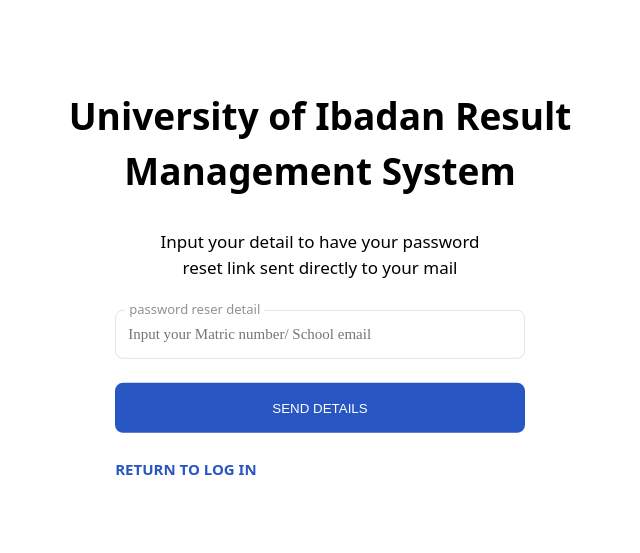
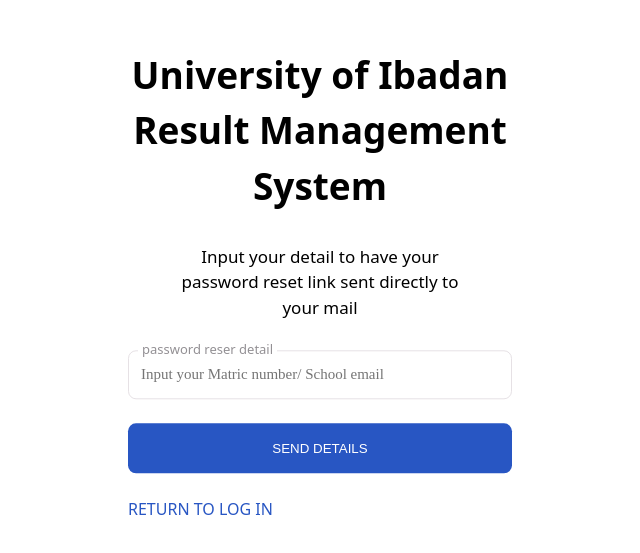
Before and after one commit to Qudusayo/ui_rms, a React (Vite) app: page /password-reset in a window 1280 px wide. Shown: the part 131-684 px from the top of the page, without its empty margins (320-960 px from the left). Built offline with nearby package versions, Linux system fonts and the light colour scheme.

Commit message:
Password Reset Page corrected

```diff
--- a/src/pages/password-reset.tsx
+++ b/src/pages/password-reset.tsx
@@ -4,16 +4,14 @@
 import { Link } from "react-router";
 
 const Container = styled.section`
-  width: 40%;
+  width: 90%;
+  max-width: 480px;
   margin: auto;
   box-sizing: border-box;
   position: absolute;
   transform: translate(-50%, -50%);
   top: 50%;
   left: 50%;
-  @media (max-width: 700px) {
-    width: 90%;
-  }
 
 `
 const H1 = styled.h1`
@@ -25,28 +23,39 @@
   }
 `
 const P = styled.p`
-  width: 70%;
+  width: 90%;
+  max-width: 300px;
   margin: auto;
   text-align: center;
   font-size: 17px;
   font-weight: 400;
-  @media (max-width: 700px) {
-    width: 90%;
-  }
+`
+const CustomLink = styled(Link)`
+  text-decoration: none;
+   color: #2856C3;
+    fontSize: 15px;
+    fontWeight: 600;
+`
+const ButtonWrapper = styled.div`
+  margin: 24px 0px;
+`
+const Div = styled.div`
+  width: 80%;
+   margin: 30px auto 0px;
 `
 export const PasswordResetPage = () => {
   return (
     <Container>
       <H1>University of Ibadan Result Management System</H1>
       <P>Input your detail to have your password reset link sent directly to your mail</P>
-      <div style={{width: "80%", margin: "30px auto 0px"}}>
+      <Div>
         <InputContainer name="password reser detail" placeholder="Input your Matric number/ School email"/>
-        <article style={{margin: "24px 0px"}}>
-          <Button name="Send Details"></Button>
-        </article>
+        <ButtonWrapper>
+          <Button name="Send Details"  handleClick={() => console.log("Send")}/>
+        </ButtonWrapper>
 
-        <Link to="/" style={{textDecoration: "none", color: "#2856C3", fontSize: "15px", fontWeight: "600"}}>RETURN TO LOG IN</Link>
-      </div>
+        <CustomLink to="/">RETURN TO LOG IN</CustomLink>
+      </Div>
 
     </Container>
   )
```
